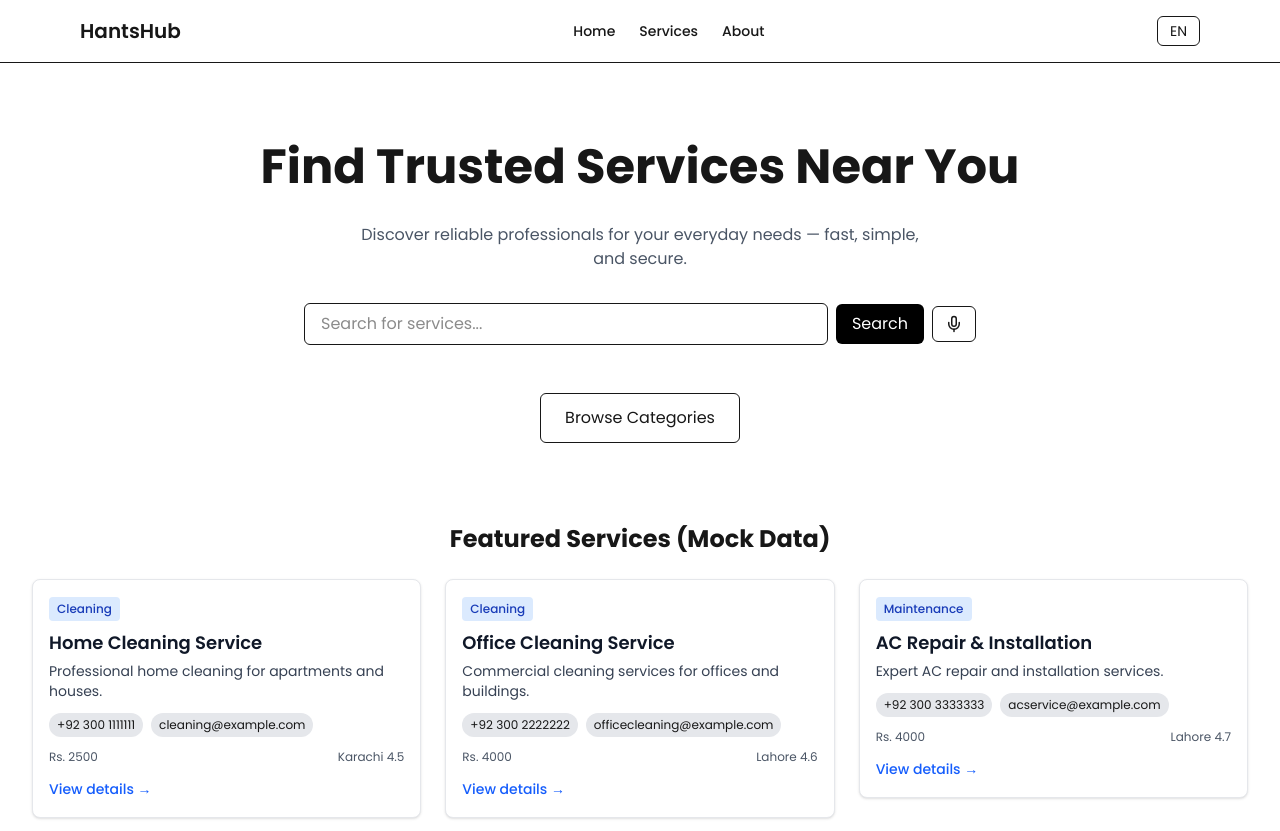
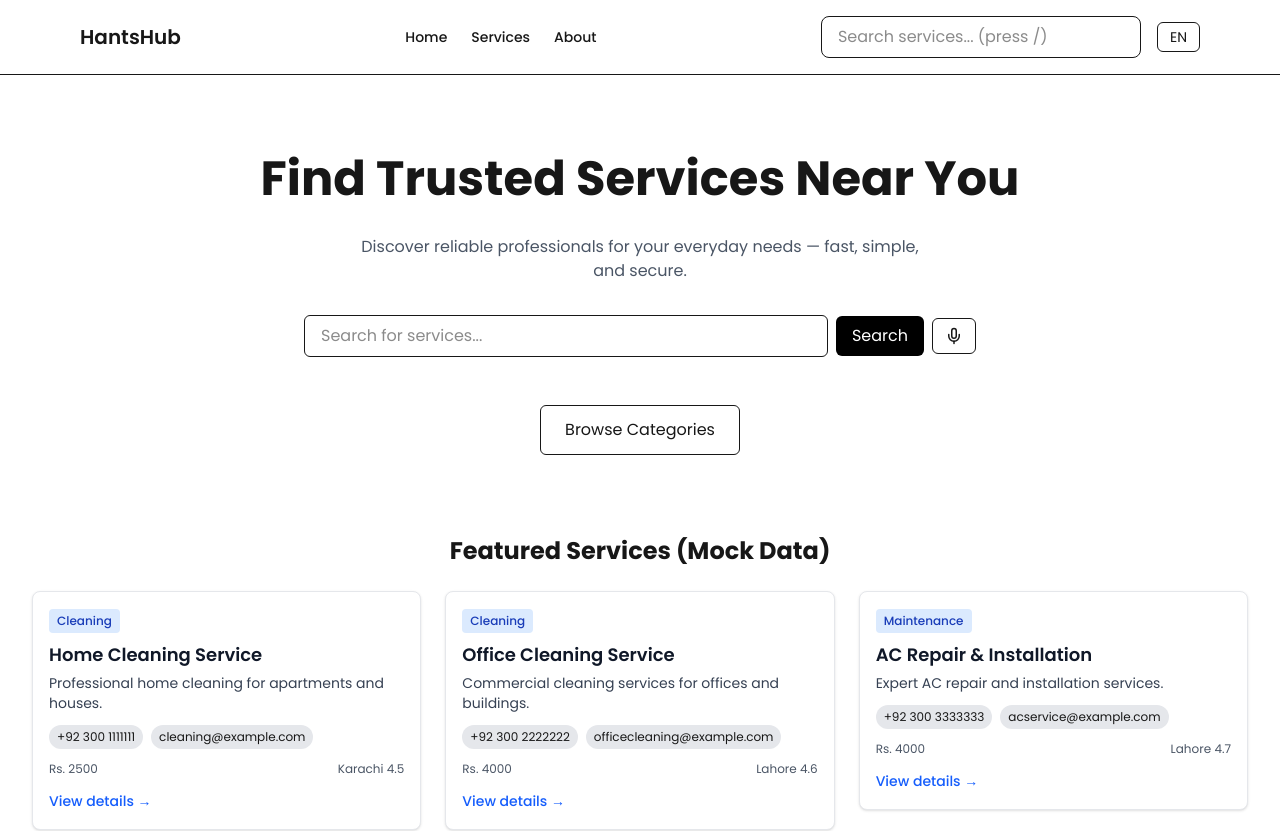
Before and after one commit to zartab001/HantsHub, a Next.js app: page / in a window 1280 px wide. Shown: the top 831 px of the page. Built offline with nearby package versions, Linux system fonts and the light colour scheme.

Commit message:
fix and update Header and HeaderSearch for search bar improvements

```diff
--- /dev/null
+++ b/src/components/search/HeaderSearch.tsx
@@ -0,0 +1,124 @@
+'use client';
+import { useState, useEffect, useRef } from 'react';
+import { useRouter } from 'next/navigation';
+
+export default function HeaderSearch() {
+  const [query, setQuery] = useState('');
+  const [recent, setRecent] = useState<string[]>([]);
+  const [isFocused, setIsFocused] = useState(false); // track focus
+  const inputRef = useRef<HTMLInputElement>(null);
+  const wrapperRef = useRef<HTMLDivElement>(null);
+  const router = useRouter();
+
+  // Load recent searches from localStorage
+  useEffect(() => {
+    const saved = localStorage.getItem('recentSearches');
+
+    if (saved) {
+      const parsed = JSON.parse(saved);
+      setTimeout(() => setRecent(parsed), 0);
+    }
+  }, []);
+
+  // Keyboard shortcut "/" focuses search bar
+  useEffect(() => {
+    const handleKey = (e: KeyboardEvent) => {
+      if (e.key === '/') {
+        e.preventDefault();
+        inputRef.current?.focus();
+        setIsFocused(true);
+      }
+    };
+
+    window.addEventListener('keydown', handleKey);
+    return () => window.removeEventListener('keydown', handleKey);
+  }, []);
+
+  // Close recent dropdown when clicking outside
+  useEffect(() => {
+    const handleClickOutside = (e: MouseEvent) => {
+      if (
+        wrapperRef.current &&
+        !wrapperRef.current.contains(e.target as Node)
+      ) {
+        setIsFocused(false);
+      }
+    };
+    document.addEventListener('mousedown', handleClickOutside);
+    return () => document.removeEventListener('mousedown', handleClickOutside);
+  }, []);
+
+  const handleSearch = (e: React.FormEvent) => {
+    e.preventDefault();
+    const trimmed = query.trim();
+    if (!trimmed) return;
+
+    const updated = [trimmed, ...recent.filter((q) => q !== trimmed)].slice(
+      0,
+      5,
+    );
+    setRecent(updated);
+    localStorage.setItem('recentSearches', JSON.stringify(updated));
+
+    router.push(`/search?q=${trimmed}`);
+    setQuery('');
+    setIsFocused(false);
+  };
+
+  const clearInput = () => {
+    setQuery('');
+    setIsFocused(false);
+    router.push('/'); // go back to home
+  };
+
+  const handleRecentClick = (item: string) => {
+    setQuery(item);
+    router.push(`/search?q=${item}`);
+    setIsFocused(false);
+  };
+
+  return (
+    <div ref={wrapperRef} className="relative w-full max-w-xs">
+      <form onSubmit={handleSearch}>
+        <input
+          ref={inputRef}
+          type="text"
+          placeholder="Search services... (press /)"
+          value={query}
+          onChange={(e) => setQuery(e.target.value)}
+          onFocus={() => setIsFocused(true)}
+          className="border rounded-lg px-4 py-2 w-full focus:outline-none focus:ring-2 focus:ring-purple-500"
+        />
+        {query && (
+          <button
+            type="button"
+            onClick={clearInput}
+            className="absolute right-2 top-2 text-gray-400 hover:text-black"
+          >
+            ✕
+          </button>
+        )}
+      </form>
+
+      {/* Dropdown shows only when focused and there are recent items */}
+      {isFocused && recent.length > 0 && (
+        <div className="absolute top-full left-0 mt-1 w-full bg-white border border-gray-300 rounded-lg shadow-lg z-50">
+          <p className="text-xs text-gray-500 px-3 pt-2 pb-1">
+            Recent searches
+          </p>
+          <div className="divide-y divide-gray-200">
+            {recent.map((item, index) => (
+              <div
+                key={index}
+                onClick={() => handleRecentClick(item)}
+                className="px-3 py-2 hover:bg-gray-100 cursor-pointer"
+              >
+                {item}
+              </div>
+            ))}
+          </div>
+        </div>
+      )}
+    </div>
+  );
+}
--- a/src/components/ui/Header.tsx
+++ b/src/components/ui/Header.tsx
@@ -1,12 +1,12 @@
-"use client";
+'use client';
 
-import Link from "next/link";
+import HeaderSearch from '@/components/search/HeaderSearch';
+import Link from 'next/link';
 
 export default function Header() {
   return (
-    <header className="w-full border-b bg-white">
+    <header className="w-full border-b bg-white sticky top-0 z-50">
       <div className="max-w-6xl mx-auto px-4 py-4 flex items-center justify-between">
-
         {/* Logo */}
         <Link href="/" className="text-xl font-semibold text-primary">
           HantsHub
@@ -25,11 +25,17 @@ export default function Header() {
           </Link>
         </nav>
 
-        {/* Language Selector Stub */}
-        <div className="text-sm">
-          <button className="border px-3 py-1 rounded-md hover:bg-gray-100">
-            EN
-          </button>
+        {/* Right controls: Search then Language button */}
+        <div className="flex items-center gap-4">
+          <div className="w-48 md:w-80">
+            <HeaderSearch />
+          </div>
+
+          <div className="text-sm">
+            <button className="border px-3 py-1 rounded-md hover:bg-gray-100">
+              EN
+            </button>
+          </div>
         </div>
       </div>
     </header>
```
